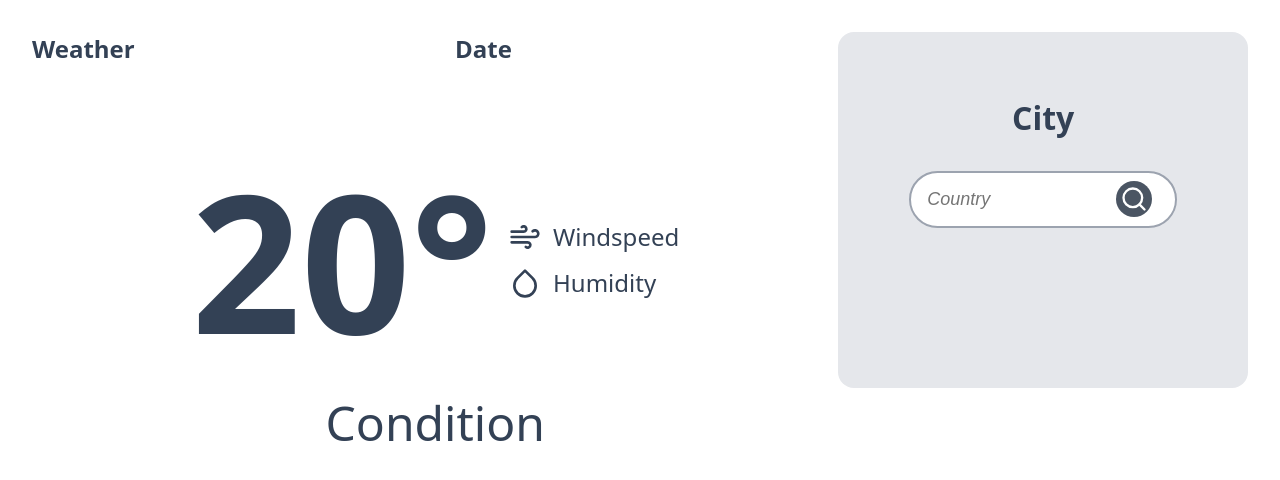
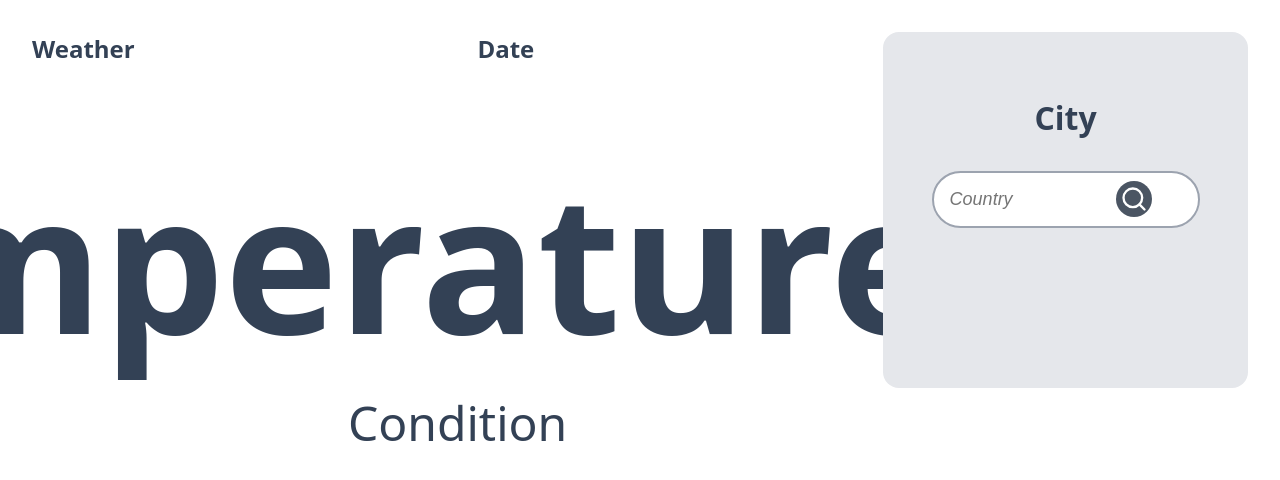
Before and after one commit to devRaphael13/weather, a plain HTML site: page index.html in a window 1280 px wide. Drawn offline with Linux system fonts and the light colour scheme; no server answers.

Commit message:
Add default values

```diff
--- a/index.html
+++ b/index.html
@@ -16,7 +16,7 @@
 
             <main>
                 <div>
-                    <h1><span id="temp">20</span>&deg;</h1>
+                    <h1><span id="temp">Temperature</span>&deg;</h1>
                     <div>
                         <div class="info">
                             <svg
```
